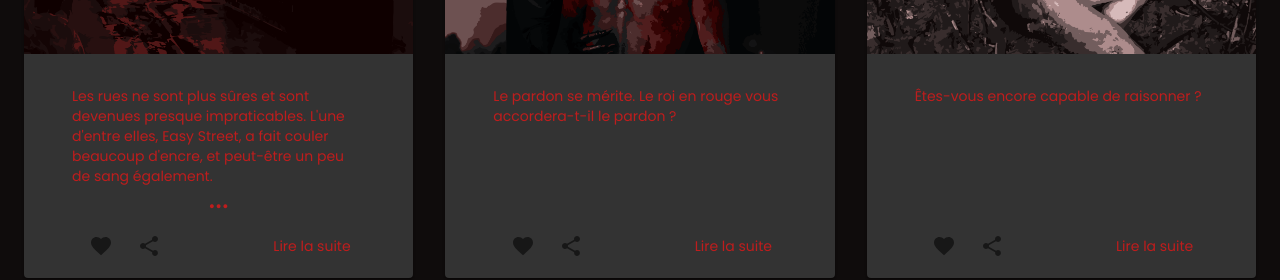
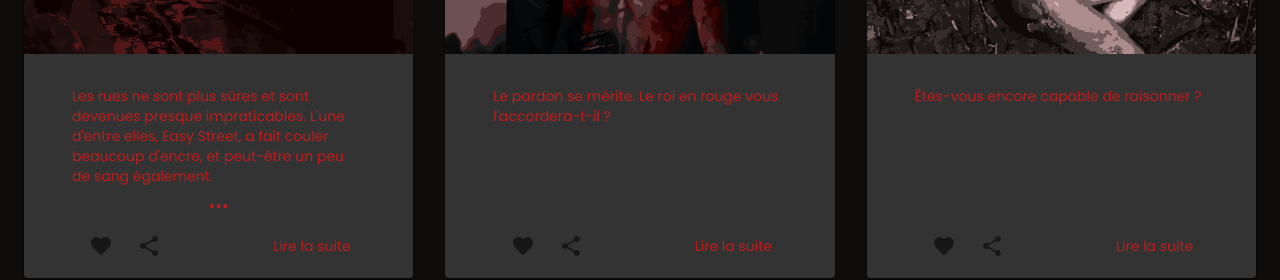
Before and after one commit to maescabra/HorrorFictumEst, a React (Create React App) app: page / in a window 1280 px wide. Shown: the part 621-901 px from the top of the page. Built offline with nearby package versions, Linux system fonts and the light colour scheme.

Commit message:
edit content

```diff
--- a/src/data/storylist.js
+++ b/src/data/storylist.js
@@ -20,7 +20,7 @@ const storylist = [
       ],
       tempsLecture: 10,
       date: "13/02/2021",
-      description:"Le pardon se mérite. Le roi en rouge vous accordera-t-il le pardon ?",
+      description:"Le pardon se mérite. Le roi en rouge vous l'accordera-t-il ?",
       url:"/stories/2",
       title:"Rédemption",
       image:"/assets/stories/redking.png",
```
Also changed, not shown: public/assets/stories/colere.png, public/assets/stories/woodqueen.png.
